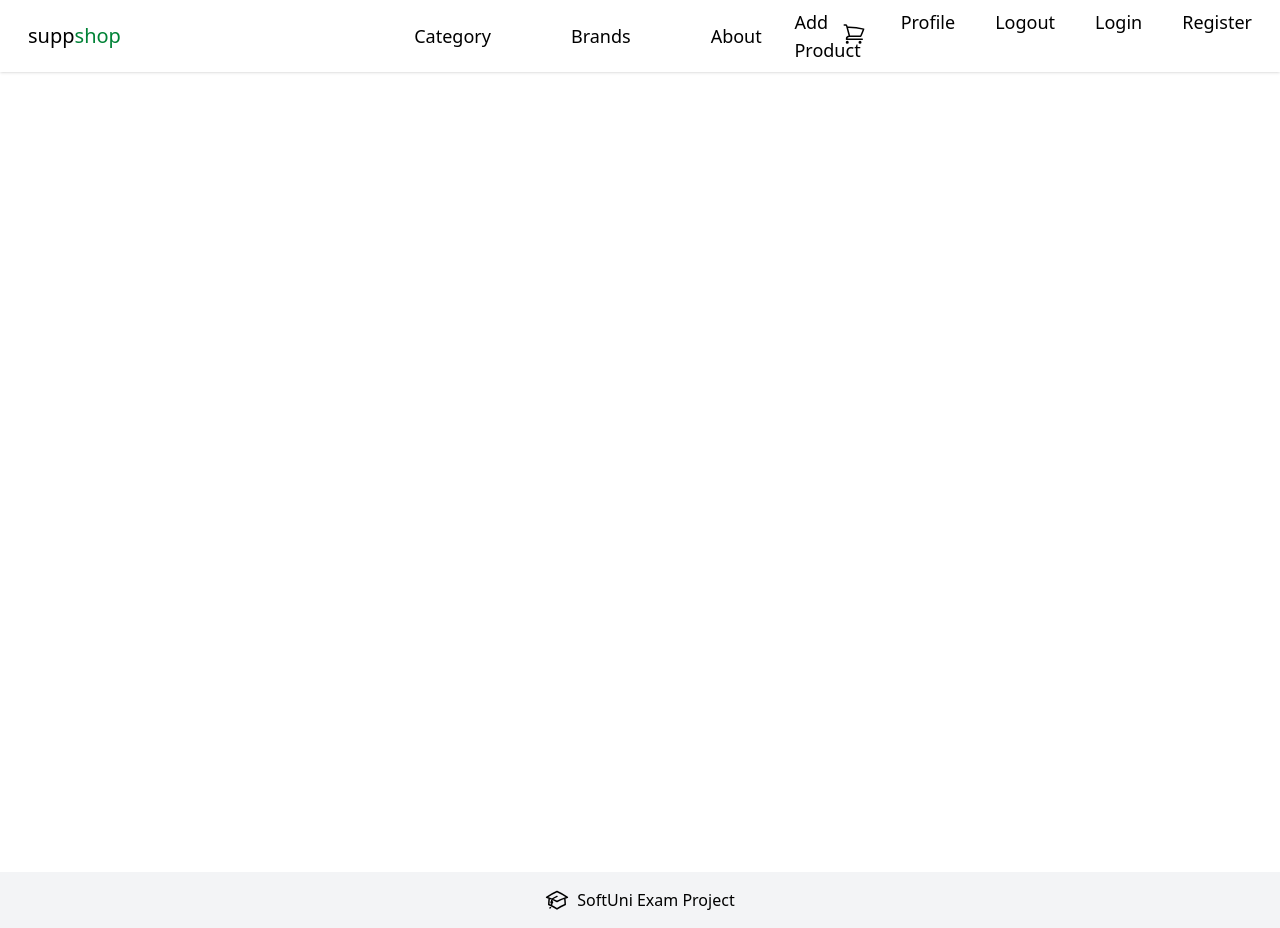
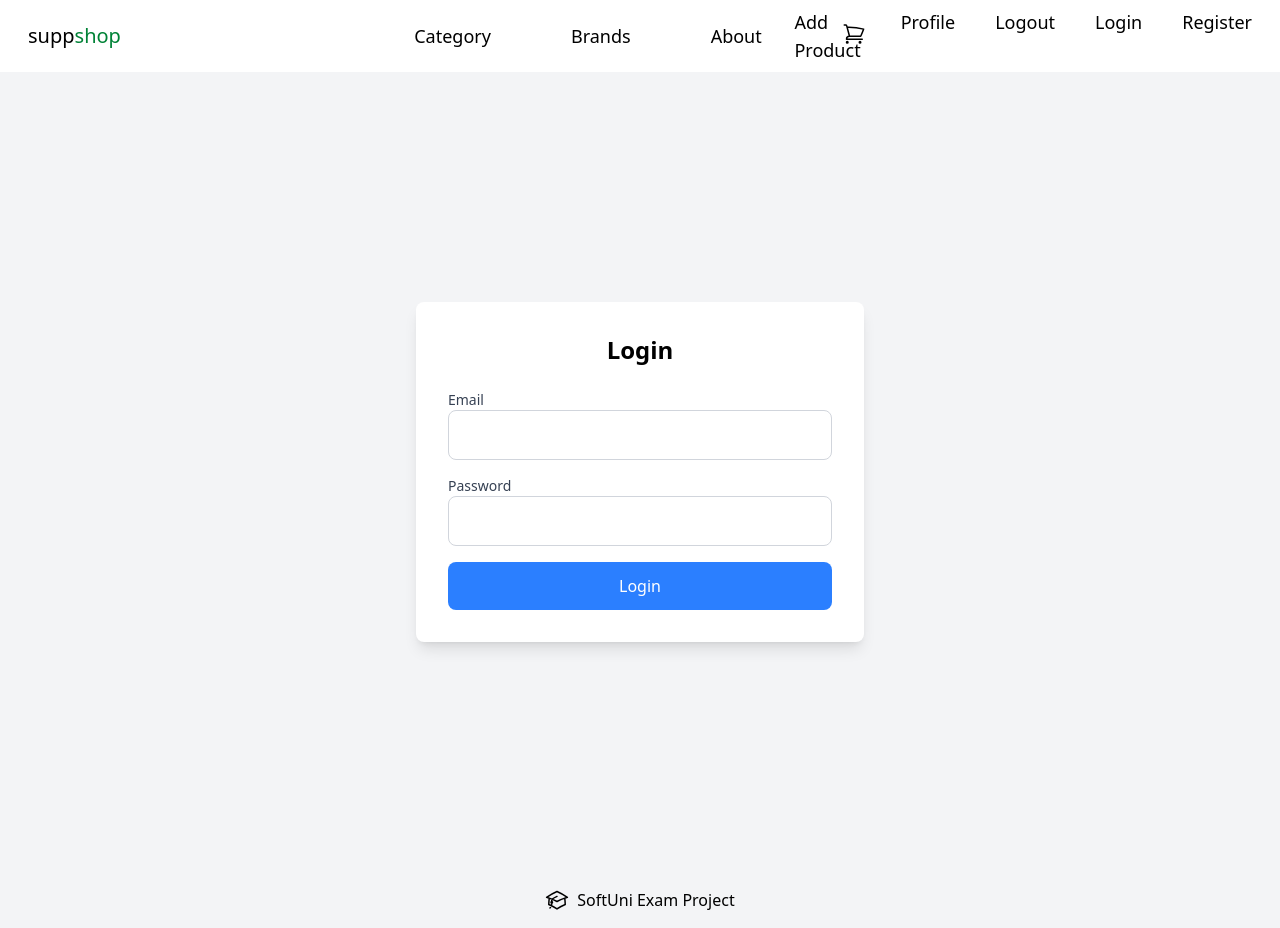
Before and after one commit to dAtanasow/SuppShop, a React (Vite) app in the folder client/: page /login in a window 1280 px wide. Built offline with nearby package versions, Linux system fonts and the light colour scheme.

Commit message:
create login component

```diff
--- a/client/src/App.jsx
+++ b/client/src/App.jsx
@@ -5,6 +5,7 @@
 import Footer from "./components/Footer";
 import About from "./components/About";
 import Register from "./components/Register";
+import Login from "./components/Login";
 
 function App() {
   return (
@@ -14,6 +15,7 @@
         <Routes>
           <Route path="/" element={<Home />} />
           <Route path="/about" element={<About />} />
+          <Route path="/login" element={<Login />} />
           <Route path="/register" element={<Register />} />
         </Routes>
       </main>
--- /dev/null
+++ b/client/src/components/Login.jsx
@@ -0,0 +1,47 @@
+export default function Login() {
+  return (
+    <div className="flex justify-center items-center min-h-screen bg-gray-100">
+      <form className="bg-white p-8 rounded-lg shadow-lg w-full max-w-md">
+        <h2 className="text-2xl font-bold text-center mb-6">Login</h2>
+        <div className="mb-4">
+          <label
+            htmlFor="email"
+            className="block text-sm font-medium text-gray-700"
+          >
+            Email
+          </label>
+          <input
+            type="email"
+            id="email"
+            name="email"
+            className="w-full p-3 border border-gray-300 rounded-lg focus:outline-none focus:ring-2 focus:ring-blue-500"
+            required
+          />
+        </div>
+
+        <div className="mb-4">
+          <label
+            htmlFor="password"
+            className="block text-sm font-medium text-gray-700"
+          >
+            Password
+          </label>
+          <input
+            type="password"
+            id="password"
+            name="password"
+            className="w-full p-3 border border-gray-300 rounded-lg focus:outline-none focus:ring-2 focus:ring-blue-500"
+            required
+          />
+        </div>
+
+        <button
+          type="submit"
+          className="w-full bg-blue-500 text-white p-3 rounded-lg hover:bg-blue-600 focus:outline-none focus:ring-2 focus:ring-blue-500"
+        >
+          Login
+        </button>
+      </form>
+    </div>
+  );
+}
```
